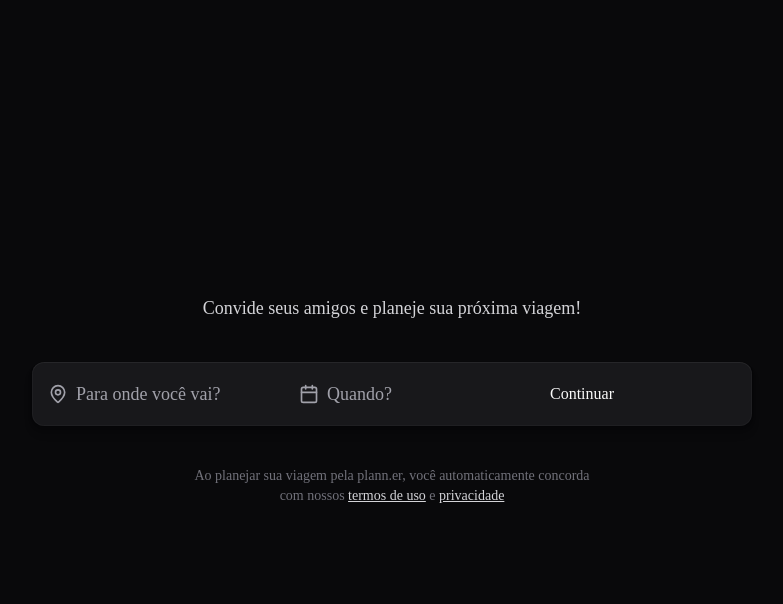
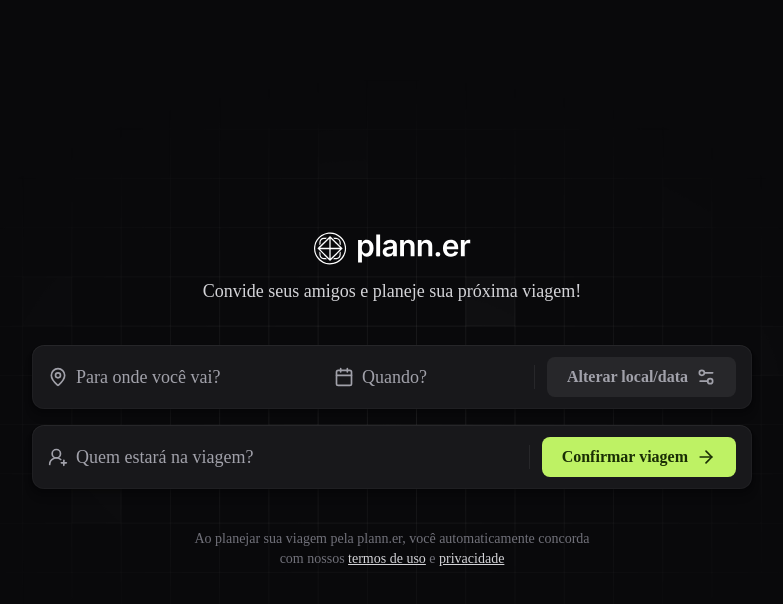
Before and after one commit to damasceno-dev/journey-frontend, a React (Vite) app: page / in a window 1280 px wide. Both pictures are taken after a click on the button "Continuar". Shown: the top 604 px of the page, without its empty margins (248-1031 px from the left). Built offline with nearby package versions, Linux system fonts and the light colour scheme; a web font is replaced by a local one.

Commit message:
feat: emails list feature

```diff
--- a/src/app.tsx
+++ b/src/app.tsx
@@ -1,26 +1,141 @@
-import {Calendar, MapPin} from "lucide-react";
+import {ArrowRight, AtSign, Calendar, MapPin, Plus, Settings2, UserRoundPlus, X} from "lucide-react";
+import {FormEvent, useState} from "react";
 
 export function App() {
-  return (
-   <div className="h-screen flex items-center justify-center">
+    const [isGuestInputOpen, setIsGuestInputOpen] = useState(false);
+    const [isModalOpen, setIsModalOpen] = useState(false);
+    const [typedEmail, setTypedEmail] = useState('');
+    const [emailsToInvite, setEmailsToInvite] = useState([])
+
+    function handleAddEmailToInvite(event: FormEvent) {
+        event.preventDefault();
+        if (typedEmail.trim() === '') {
+            return;
+        }
+        if (emailsToInvite.find(email => email === typedEmail.trim())) {
+            return;
+        }
+        setEmailsToInvite([...emailsToInvite,typedEmail.trim()])
+        setTypedEmail('')
+    }
+
+    function handleExcludeEmailToInvite(emailToExclude: number) {
+        console.log(emailToExclude)
+        console.log(emailsToInvite)
+        setEmailsToInvite(emailsToInvite.filter((email,index) => index !== emailToExclude));
+    }
+
+    return (
+   <div className="h-screen flex items-center justify-center bg-pattern bg-no-repeat bg-center">
        <div className="max-w-3xl w-full px-6 text-center space-y-10">
-           <p className="text-zinc-300 text-lg">Convide seus amigos e planeje sua próxima viagem!</p>
-           <div className="h-16 bg-zinc-900 px-4 rounded-xl flex items-center shadow-shape">
-               <div className="flex items-center gap-2">
-                   <MapPin className="size-5 text-zinc-400"/>
-                   <input type="text" placeholder="Para onde você vai?" className="bg-transparent text-lg placeholder-zinc-400"/>
-               </div>
-               <div className="flex items-center gap-2">
-                   <Calendar className="size-5 text-zinc-400"/>
-                   <input type="text" placeholder="Quando?" className="bg-transparent text-lg placeholder-zinc-400"/>
+           <div className="flex flex-col items-center gap-3">
+               <img src="/logo.svg" alt="planner"/>
+                <p className="text-zinc-300 text-lg">Convide seus amigos e planeje sua próxima viagem!</p>
+           </div>
+           <div className="space-y-4">
+               <div className="h-16 bg-zinc-900 px-4 rounded-xl flex items-center shadow-shape gap-3">
+                   <div className="flex items-center gap-2 flex-1">
+                       <MapPin className="size-5 text-zinc-400"/>
+                       <input type="text" placeholder="Para onde você vai?" className="bg-transparent text-lg placeholder-zinc-400 outline-none flex-1"
+                        disabled={isGuestInputOpen}
+                       />
+                   </div>
+                   <div className="flex items-center gap-2 ">
+                       <Calendar className="size-5 text-zinc-400"/>
+                       <input type="text" placeholder="Quando?" className="bg-transparent text-lg placeholder-zinc-400 w-40 outline-none"
+                        disabled={isGuestInputOpen}
+                       />
+                   </div>
+
+                   <div className="w-px h-6 bg-zinc-800"></div>
+
+                   {!isGuestInputOpen ?
+                       (
+                           <button onClick={() => setIsGuestInputOpen(true)} className="bg-lime-300 text-lime-950 rounded-lg px-5 py-2 font-bold flex items-center gap-2 hover:bg-lime-400 transition">
+                               Continuar
+                               <ArrowRight className="size-5"/>
+                           </button>
+                       )
+                           :
+                       (
+                           <button onClick={() => setIsGuestInputOpen(false)} className="bg-zinc-800 text-zinc-400 rounded-lg px-5 py-2 font-bold flex items-center gap-2 hover:bg-zinc-700 transition">
+                               Alterar local/data
+                               <Settings2 className="size-5"/>
+                           </button>
+                       )
+                   }
                </div>
 
-               <button>Continuar</button>
+               {isGuestInputOpen &&
+                   (
+                       <div className="h-16 bg-zinc-900 px-4 rounded-xl flex items-center shadow-shape gap-3">
+                           <button type="button" onClick={() => setIsModalOpen(true)} className="flex items-center gap-2 flex-1 text-left hover:underline">
+                               <UserRoundPlus className="size-5 text-zinc-400"/>
+                               <span className="text-zinc-400 text-lg flex-1">Quem estará na viagem?</span>
+                           </button>
+
+                           <div className="w-px h-6 bg-zinc-800"></div>
+
+                           <button className="bg-lime-300 text-lime-950 rounded-lg px-5 py-2 font-bold flex items-center gap-2 hover:bg-lime-400 transition">
+                               Confirmar viagem
+                               <ArrowRight className="size-5"/>
+                           </button>
+                       </div>
+                   )
+               }
            </div>
            <p className="text-sm text-zinc-500">
                Ao planejar sua viagem pela plann.er, você automaticamente concorda <br/> com nossos <a className="text-zinc-300 underline" href="#">termos de uso</a> e <a className="text-zinc-300 underline" href="#">privacidade</a>
            </p>
        </div>
+
+       {isModalOpen && (
+           <div className="fixed inset-0 bg-black/60 flex items-center justify-center">
+               <div className="w-[640px] rounded-xl py-5 px-6 shadow-shape bg-zinc-900 space-y-5">
+                   <div className="space-y-2">
+                       <div className="flex items-center justify-between">
+                           <h2 className="text-l font-bold">Selecionar convidados</h2>
+                           <button type="button" onClick={() => setIsModalOpen(false)}>
+                               <X className="size-5 text-zinc-400"></X>
+                           </button>
+                       </div>
+                       <p className="text-sm text-zinc-400">
+                           Os convidados irão receber e-mails para confirmar a participação na viagem.
+                       </p>
+                   </div>
+                   <div className="flex flex-wrap gap-2">
+                       {emailsToInvite.map((email,i) => (
+                           <div key={i.toString() + email} className="py-1.5 px-2.5 rounded-md bg-zinc-800 flex items-center gap-2">
+                               <span className="text-zinc-300">{email}</span>
+                               <button type="button" onClick={() => handleExcludeEmailToInvite(i)}>
+                                   <X className="size-4 text-zinc-400"/>
+                               </button>
+                           </div>
+                       ))}
+                   </div>
+
+                   <div className="w-full h-px bg-zinc-800"></div>
+
+                   <form onSubmit={handleAddEmailToInvite} action="" className="p-2.5 bg-zinc-950 border-zinc-800 rounded-lg flex items-center gap-2">
+                       <div className="px-2 flex items-center flex-1 gap-2">
+                           <AtSign className="text-zinc-400 size-5"></AtSign>
+                           <input
+                               type="text"
+                               placeholder="Digite o e-mail do convidado"
+                               className="bg-transparent text-lg placeholder-zinc-400 outline-none flex-1"
+                               value={typedEmail}
+                               onChange={(e) => setTypedEmail(e.target.value)}
+                           />
+                       </div>
+                       <button type="submit" className="bg-lime-300 text-lime-950 rounded-lg px-5 py-2 font-medium flex items-center gap-2 hover:bg-lime-400 transition">
+                           Adicionar
+                           <Plus className="size-5"/>
+                       </button>
+                   </form>
+               </div>
+           </div>
+       )}
+
    </div>
 
   )
--- a/tailwind.config.js
+++ b/tailwind.config.js
@@ -11,6 +11,9 @@ export default {
       },
       boxShadow: {
         shape: '0px 8px 8px rgba(0, 0, 0, 0.1), 0px 4px 4px rgba(0, 0, 0, 0.1), 0px 2px 2px rgba(0, 0, 0, 0.1), 0px 0px 0px 1px rgba(0, 0, 0, 0.1), inset 0px 0px 0px 1px rgba(255, 255, 255, 0.03), inset 0px 1px 0px rgba(255, 255, 255, 0.03)'
+      },
+      backgroundImage: {
+        pattern: 'url(/bg.png)'
       }
     },
   },
```
Also changed, not shown: public/bg.png (added), public/logo.svg (added).
